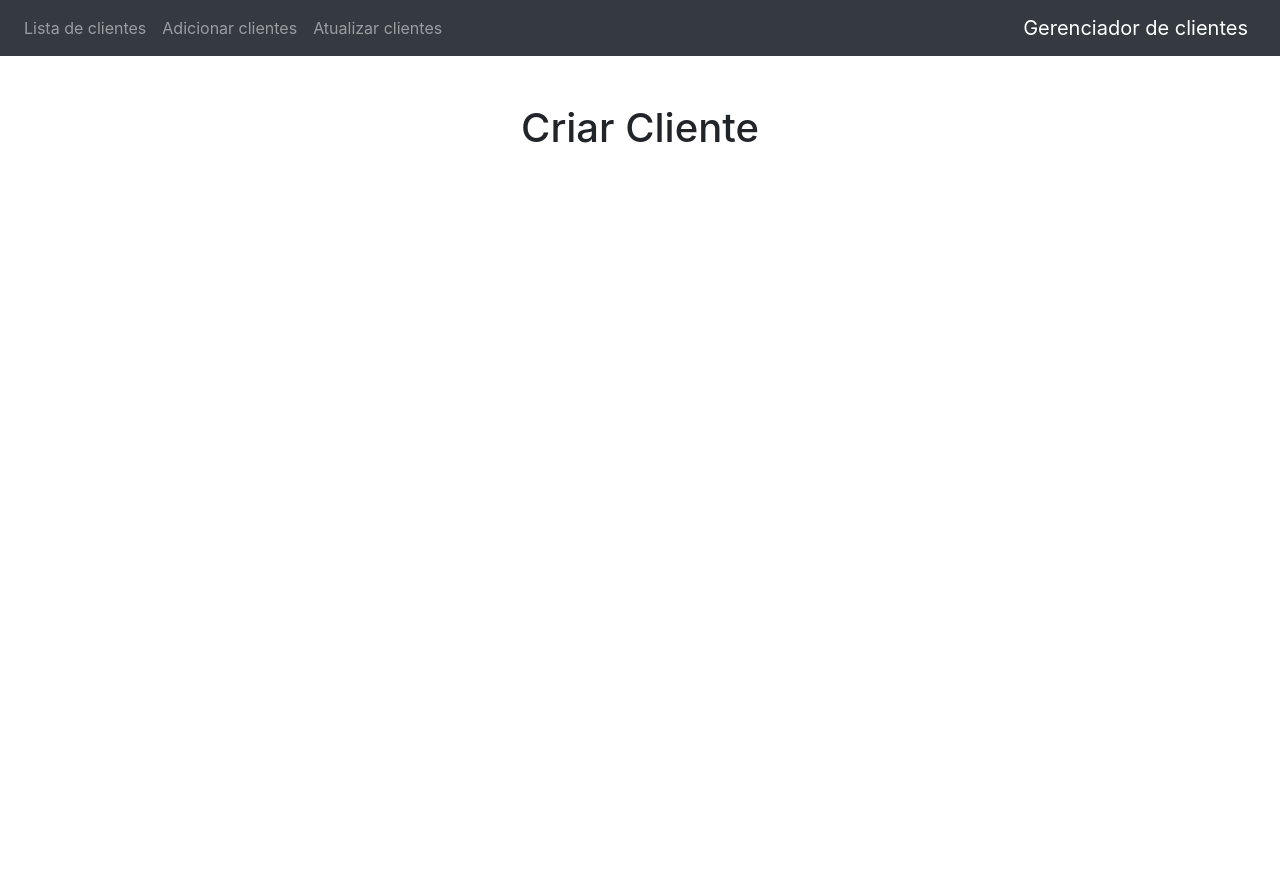
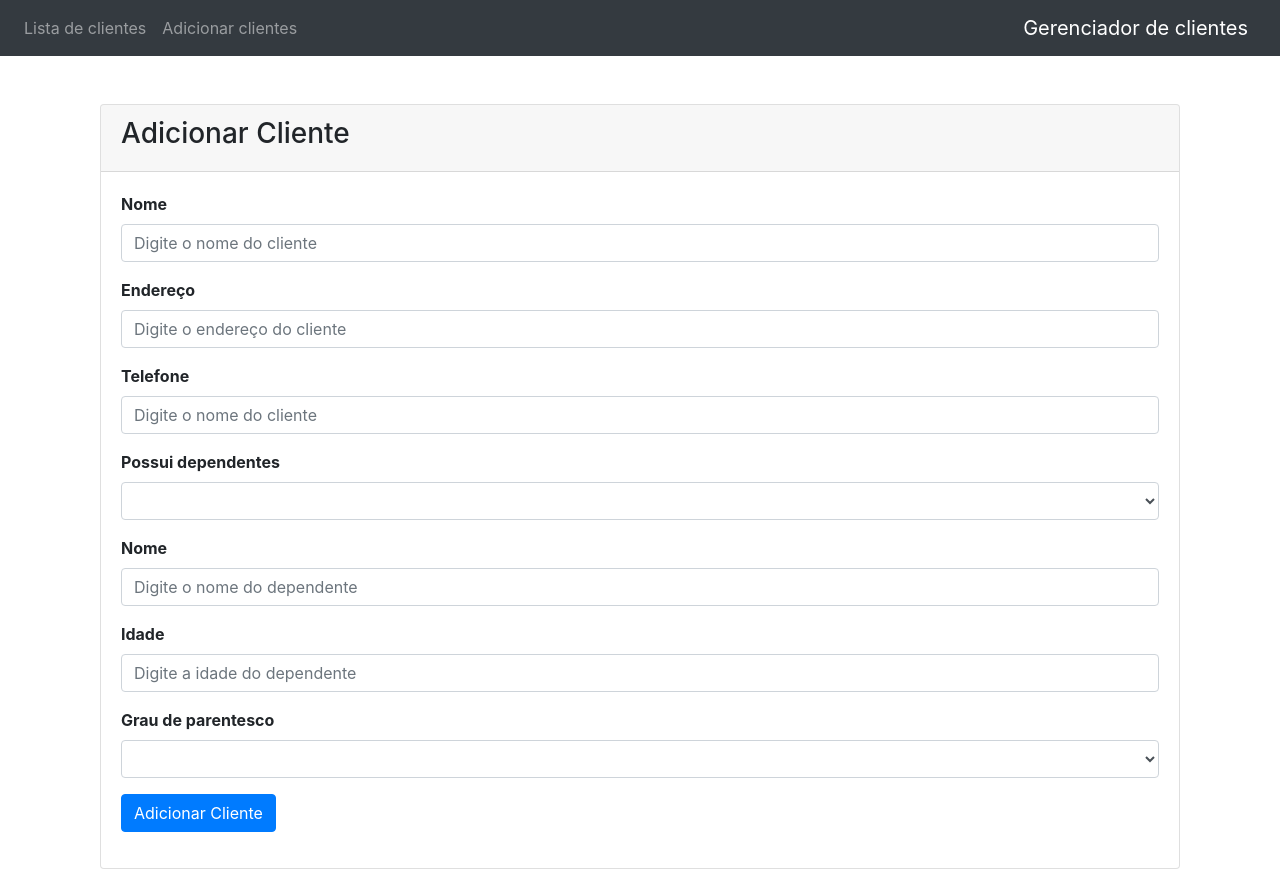
Before and after one commit to FelipeSoller/client-manager-frontend-vue, a Vue app: page /client-create in a window 1280 px wide. Before the commit the page ends 800 px from the top, so only its background shows below. Built offline with nearby package versions, Linux system fonts and the light colour scheme.

Commit message:
feat[CreateClientComponent]: Cria formulário de adição de clientes

```diff
--- a/src/App.vue
+++ b/src/App.vue
@@ -9,9 +9,6 @@
           <li class="nav-item">
             <router-link class="nav-link" to='/client-create'>Adicionar clientes</router-link>
           </li>
-          <li class="nav-item">
-            <router-link class="nav-link" to='/client-update'>Atualizar clientes</router-link>
-          </li>
         </ul>
     </nav>
     <div class="container mt-5">
--- a/src/components/create-client/CreateClientComponent.vue
+++ b/src/components/create-client/CreateClientComponent.vue
@@ -1,14 +1,97 @@
 <template>
-  <div class="row justify-content-center">
-    <h1>Criar Cliente</h1>
+  <div class="container">
+    <div class="card">
+      <div class="card-header">
+        <h3>Adicionar Cliente</h3>
+      </div>
+      <div class="card-body">
+      <form @submit.prevent="createNewClient">
+        <div class="form-group">
+          <label class="font-weight-bold" for="client-name">Nome</label>
+          <input type="text"
+                  class="form-control"
+                  placeholder="Digite o nome do cliente"
+                  v-model="client.name">
+        </div>
+
+        <div class="form-group">
+          <label class="font-weight-bold" for="client-address">Endereço</label>
+          <input type="text"
+                  class="form-control"
+                  placeholder="Digite o endereço do cliente"
+                  v-model="client.address">
+        </div>
+
+        <div class="form-group">
+          <label class="font-weight-bold" for="cliente-telephone-number">Telefone</label>
+          <input type="number"
+                  class="form-control"
+                  placeholder="Digite o nome do cliente"
+                  v-model="client.telephoneNumber">
+        </div>
+
+        <div class="form-group">
+          <label for="relatives-select" class="font-weight-bold">Possui dependentes</label>
+          <select class="form-control" id="RelativesSelect" v-model="client.hasRelatives">
+            <option>Sim</option>
+            <option>Não</option>
+          </select>
+        </div>
+
+        <div class="form-group">
+          <label class="font-weight-bold" for="relatives-name">Nome</label>
+          <input type="text"
+                  class="form-control"
+                  placeholder="Digite o nome do dependente"
+                  v-model="client.relatives.name">
+        </div>
+
+        <div class="form-group">
+          <label class="font-weight-bold" for="relatives-age">Idade</label>
+          <input type="number"
+                  class="form-control"
+                  placeholder="Digite a idade do dependente"
+                  v-model="client.relatives.age">
+        </div>
+
+        <div class="form-group">
+          <label for="relationship-select" class="font-weight-bold">Grau de parentesco</label>
+          <select class="form-control"
+                  id="RelationshipSelect"
+                  v-model="client.relatives.relationship">
+            <option>Esposa(o)</option>
+            <option>Filha(o)</option>
+          </select>
+        </div>
+
+        <div class="form-group">
+          <button class="btn btn-primary" type="submit">Adicionar Cliente</button>
+        </div>
+      </form>
+      </div>
+    </div>
   </div>
 </template>
 
 <script>
 export default {
+  name: 'CreateClientComponent',
   data() {
     return {
-
+      client: {
+        name: '',
+        address: '',
+        telephoneNumber: '',
+        hasRelatives: '',
+        relatives: {
+          name: '',
+          age: '',
+          relationship: '',
+        },
+      },
+      methods: {
+        handleSubmitForm() {},
+      },
     };
   },
 };
--- a/src/router/index.js
+++ b/src/router/index.js
@@ -17,7 +17,7 @@ const routes = [
     component: () => import('../components/create-client/CreateClientComponent'),
   },
   {
-    path: '/client-update',
+    path: '/client-edit/:id',
     name: 'Atualizar clientes',
     component: () => import('../components/edit-client/EditClientComponent'),
   },
```
